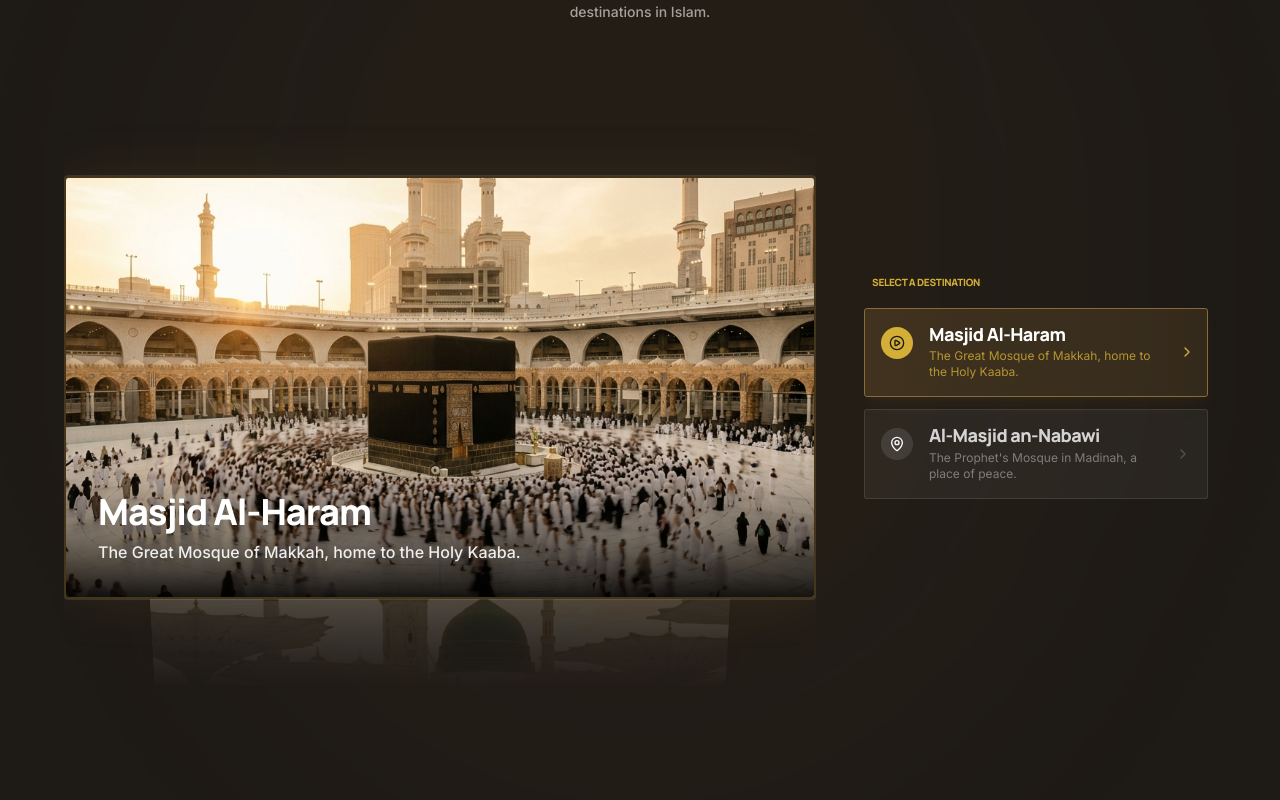
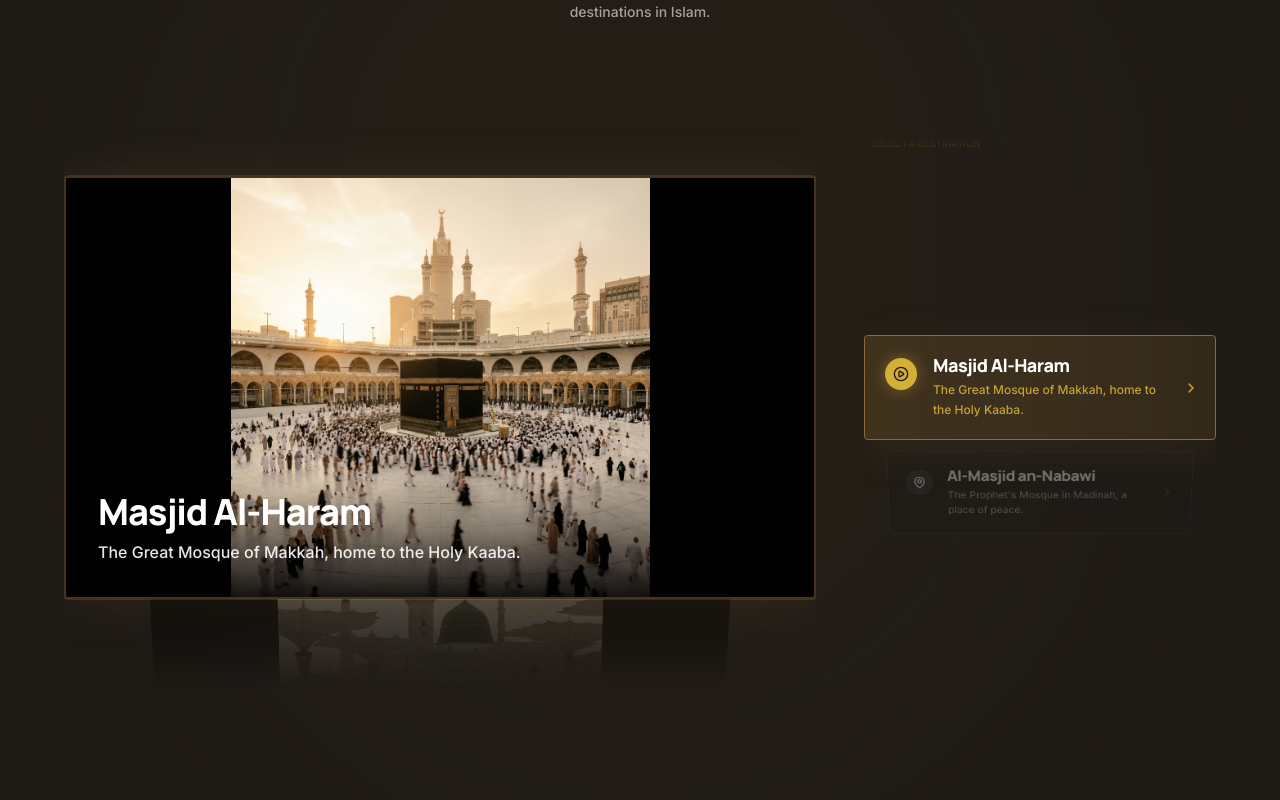
Before and after one commit to shafinmahida/dayar-e-habib-platform-v2, a Next.js app: page / in a window 1280 px wide. Shown: the part 1780-2580 px from the top of the page. Built offline with nearby package versions, Linux system fonts and the light colour scheme; no server answers; the database is empty; a web font is replaced by a local one.

Commit message:
Feat: Sync 3D Text Wheel, add media full screen & un-crop destination images

```diff
--- a/components/sections/home/EnlightenmentClient.tsx
+++ b/components/sections/home/EnlightenmentClient.tsx
@@ -207,47 +207,69 @@ export function EnlightenmentClient({ data = DEFAULT_DATA }: EnlightenmentClient
             </div>
           </div>
 
-          {/* Right Column: 30% Holy Places List (Normal List syncing with wheel) */}
-          <div className="lg:col-span-4 w-full flex flex-col gap-3 max-h-[600px] overflow-y-auto custom-scrollbar pr-2">
-            <h3 className="text-[10px] font-black tracking-[0.2em] text-[#D4AF37] uppercase mb-2 pl-2">
+          {/* Right Column: 30% Holy Places Synced 3D Text Wheel */}
+          <div className="lg:col-span-4 w-full h-[500px] relative flex flex-col items-center justify-center overflow-hidden [mask-image:linear-gradient(to_bottom,transparent,black_15%,black_85%,transparent)] mt-8 lg:mt-0">
+            <h3 className="absolute top-0 left-0 text-[10px] font-black tracking-[0.2em] text-[#D4AF37] uppercase z-40 pl-2">
               Select a Destination
             </h3>
+            <div className="relative w-full h-full flex items-center justify-center [transform-style:preserve-3d]" style={{ perspective: "1200px" }}>
+              {finalData.holyPlaces.map((place, idx) => {
+                const count = finalData.holyPlaces.length;
+                let diff = idx - activeIndex;
 
-            {finalData.holyPlaces.map((place, idx) => {
-              const isActive = activePlace?.title === place.title;
+                // Handle infinite wrapping calculations
+                if (diff < -Math.floor(count / 2)) diff += count;
+                if (diff > Math.floor(count / 2)) diff -= count;
+
+                const isActive = diff === 0;
+                const absDiff = Math.abs(diff);
+                const isHidden = absDiff > 4; // Show slightly more text items than videos
+
+                // 3D Math for the text wheel
+                const translateY = diff * 110; // Vertical spacing for text
+                const translateZ = isActive ? 0 : -absDiff * 50;
+                const rotateX = -diff * 20;
+                const opacity = isActive ? 1 : Math.max(0, 1 - absDiff * 0.25);
+                const scale = isActive ? 1 : Math.max(0.85, 1 - absDiff * 0.1);
+
                 return (
                   <button
                     key={idx}
                     onClick={() => setActiveIndex(idx)}
                     className={cn(
-                    "text-left flex items-start gap-4 w-full p-4 rounded-xl transition-all duration-300 border relative overflow-hidden group",
+                      "absolute w-full text-left flex items-start gap-4 p-5 rounded-2xl transition-all duration-700 cubic-bezier(0.16, 1, 0.3, 1) border group",
                       isActive
-                      ? "bg-[#8A6A36]/20 border-[#8A6A36] shadow-lg shadow-[#8A6A36]/10"
-                      : "bg-white/5 border-white/10 hover:bg-white/10 hover:border-white/20"
+                        ? "bg-[#8A6A36]/20 border-[#8A6A36] shadow-[0_10px_40px_rgba(138,106,54,0.15)] z-30"
+                        : "bg-[#1E1A16] border-white/5 hover:bg-white/5 hover:border-white/10 z-10"
                     )}
+                    style={{
+                      transform: `translateY(${translateY}px) translateZ(${translateZ}px) rotateX(${rotateX}deg) scale(${scale})`,
+                      opacity: isHidden ? 0 : opacity,
+                      pointerEvents: isHidden ? 'none' : 'auto',
+                    }}
                   >
                     {/* Subtle active glow inside button */}
                     {isActive && (
-                    <div className="absolute inset-0 bg-gradient-to-r from-[#8A6A36]/10 to-transparent pointer-events-none" />
+                      <div className="absolute inset-0 bg-gradient-to-r from-[#8A6A36]/10 to-transparent pointer-events-none rounded-2xl" />
                     )}
 
                     <div className={cn(
-                    "mt-0.5 rounded-full p-2 transition-colors duration-300 shrink-0 relative z-10",
-                    isActive ? "bg-[#D4AF37] text-[#1E1A16]" : "bg-white/10 text-white group-hover:bg-white/20"
+                      "mt-0.5 rounded-full p-2 transition-colors duration-700 shrink-0 relative z-10",
+                      isActive ? "bg-[#D4AF37] text-[#1E1A16] shadow-[0_0_15px_rgba(212,175,55,0.4)]" : "bg-white/5 text-white/50 group-hover:bg-white/10 group-hover:text-white/80"
                     )}>
                       {isActive ? <PlayCircle className="size-4" /> : <MapPin className="size-4" />}
                     </div>
 
                     <div className="flex-1 relative z-10">
                       <h4 className={cn(
-                      "font-heading text-lg font-bold transition-colors duration-300",
-                      isActive ? "text-white" : "text-white/80 group-hover:text-white"
+                        "font-heading text-lg font-bold transition-colors duration-700",
+                        isActive ? "text-white" : "text-white/50 group-hover:text-white/90"
                       )}>
                         {place.title}
                       </h4>
                       <p className={cn(
-                      "text-xs mt-1 transition-colors duration-300 line-clamp-2",
-                      isActive ? "text-[#D4AF37]/80" : "text-white/40 group-hover:text-white/60"
+                        "text-xs mt-1 transition-colors duration-700 line-clamp-2 leading-relaxed",
+                        isActive ? "text-[#D4AF37]/90 font-medium" : "text-white/30 group-hover:text-white/50"
                       )}>
                         {place.description || "Discover the history and significance."}
                       </p>
@@ -255,15 +277,15 @@ export function EnlightenmentClient({ data = DEFAULT_DATA }: EnlightenmentClient
 
                     <div className="relative z-10 shrink-0 self-center">
                       <ChevronRight className={cn(
-                      "size-4 transition-transform duration-300",
-                      isActive ? "text-[#D4AF37] translate-x-1" : "text-white/20 group-hover:text-white/50"
+                        "size-4 transition-transform duration-700",
+                        isActive ? "text-[#D4AF37] translate-x-1" : "text-white/10 group-hover:text-white/30"
                       )} />
                     </div>
                   </button>
                 );
               })}
             </div>
-
+          </div>
         </div>
       </Container>
     </Section>
--- a/components/shared/SmartMediaPlayer.tsx
+++ b/components/shared/SmartMediaPlayer.tsx
@@ -1,7 +1,9 @@
 "use client";
 
+import { useState, useRef, useEffect } from "react";
 import Image from "next/image";
 import { cn } from "@/lib/utils";
+import { Volume2, VolumeX, Maximize } from "lucide-react";
 
 interface SmartMediaPlayerProps {
   url: string;
@@ -12,15 +14,55 @@ interface SmartMediaPlayerProps {
 }
 
 export function SmartMediaPlayer({ url, type = "image", alt = "Media content", className, priority = false }: SmartMediaPlayerProps) {
+  const [isMuted, setIsMuted] = useState(true);
+  const [lastTap, setLastTap] = useState(0);
+  const containerRef = useRef<HTMLDivElement>(null);
+  const videoRef = useRef<HTMLVideoElement>(null);
+
+  const handleFullscreen = () => {
+    const el = containerRef.current;
+    if (!el) return;
+    if (el.requestFullscreen) {
+      el.requestFullscreen();
+    } else if ((el as any).webkitRequestFullscreen) {
+      (el as any).webkitRequestFullscreen();
+    } else if ((el as any).msRequestFullscreen) {
+      (el as any).msRequestFullscreen();
+    }
+  };
+
+  const handleTouchStart = () => {
+    const now = Date.now();
+    if (now - lastTap < 300) {
+      handleFullscreen();
+    }
+    setLastTap(now);
+  };
+
+  const toggleMute = (e: React.MouseEvent | React.TouchEvent) => {
+    e.stopPropagation();
+    setIsMuted(!isMuted);
+    if (videoRef.current) {
+      videoRef.current.muted = !isMuted;
+    }
+  };
+
   // If explicitly an image, render an image intrinsically sized
   if (type === "image" || url.match(/\.(jpeg|jpg|gif|png|webp)$/i)) {
     return (
-      // eslint-disable-next-line @next/next/no-img-element
+      <div
+        ref={containerRef}
+        className={cn("relative w-full overflow-hidden rounded-xl bg-black flex items-center justify-center", className)}
+        onDoubleClick={handleFullscreen}
+        onTouchStart={handleTouchStart}
+      >
+        {/* eslint-disable-next-line @next/next/no-img-element */}
         <img
           src={url}
           alt={alt}
-        className={cn("w-full h-auto block rounded-xl", className)}
+          className="w-full h-full object-contain"
         />
+      </div>
     );
   }
 
@@ -35,14 +77,19 @@ export function SmartMediaPlayer({ url, type = "image", alt = "Media content", c
 
   const yId = getYoutubeId(url);
   if (yId) {
-    // If we want no black borders, we must set the exact aspect ratio of the iframe wrapper
     return (
-      <div className={cn("relative w-full rounded-xl overflow-hidden bg-black", isShort ? "aspect-[9/16]" : "aspect-video", className)}>
+      <div
+        ref={containerRef}
+        className={cn("relative w-full rounded-xl overflow-hidden bg-black flex items-center justify-center", isShort ? "aspect-[9/16]" : "aspect-video", className)}
+        onDoubleClick={handleFullscreen}
+        onTouchStart={handleTouchStart}
+      >
         <iframe
-          src={`https://www.youtube-nocookie.com/embed/${yId}?autoplay=1&mute=1&controls=0&modestbranding=1&rel=0&showinfo=0&iv_load_policy=3&disablekb=1&playsinline=1&loop=1&playlist=${yId}&fs=0`}
-          allow="accelerometer; autoplay; clipboard-write; encrypted-media; gyroscope; picture-in-picture"
-          className="absolute inset-0 w-full h-full opacity-95 pointer-events-none"
+          src={`https://www.youtube-nocookie.com/embed/${yId}?autoplay=1&mute=${isMuted ? 1 : 0}&controls=1&modestbranding=1&rel=0&showinfo=0&iv_load_policy=3&disablekb=1&playsinline=1&loop=1&playlist=${yId}&fs=1`}
+          allow="accelerometer; autoplay; clipboard-write; encrypted-media; gyroscope; picture-in-picture; fullscreen"
+          className="absolute inset-0 w-full h-full"
         />
+        {/* We can't overlay buttons cleanly on YouTube without blocking interactions, so we rely on controls=1 */}
       </div>
     );
   }
@@ -56,44 +103,55 @@ export function SmartMediaPlayer({ url, type = "image", alt = "Media content", c
   const igId = getInstagramId(url);
   if (igId) {
     return (
-      <div className={cn("relative w-full aspect-[9/16] rounded-xl overflow-hidden bg-black", className)}>
+      <div
+        ref={containerRef}
+        className={cn("relative w-full aspect-[9/16] rounded-xl overflow-hidden bg-black", className)}
+        onDoubleClick={handleFullscreen}
+        onTouchStart={handleTouchStart}
+      >
         <iframe
           src={`https://www.instagram.com/p/${igId}/embed`}
           className="absolute inset-0 w-full h-full border-0"
           frameBorder="0"
           scrolling="no"
+          allowFullScreen
         />
       </div>
     );
   }
 
-  // 3. Facebook
-  const isFacebook = url.includes('facebook.com');
-  if (isFacebook) {
+  // 3. Native Video (Uploaded MP4s, etc)
   return (
-      <div className={cn("relative w-full aspect-video rounded-xl overflow-hidden bg-black", className)}>
-        <iframe
-          src={`https://www.facebook.com/plugins/video.php?href=${encodeURIComponent(url)}&show_text=false&width=auto`}
-          className="w-full h-full absolute inset-0"
-          style={{ border: 'none', overflow: 'hidden' }}
-          scrolling="no"
-          frameBorder="0"
-          allowFullScreen={true}
-          allow="autoplay; clipboard-write; encrypted-media; picture-in-picture; web-share"
+    <div
+      ref={containerRef}
+      className={cn("relative w-full overflow-hidden rounded-xl bg-black group", className)}
+      onDoubleClick={handleFullscreen}
+      onTouchStart={handleTouchStart}
+    >
+      <video
+        ref={videoRef}
+        src={url}
+        autoPlay
+        muted={isMuted}
+        loop
+        playsInline
+        className="w-full h-full object-contain"
       />
+
+      {/* Audio Toggle Overlay */}
+      <button
+        onClick={toggleMute}
+        onTouchEnd={toggleMute}
+        className="absolute bottom-4 right-4 p-3 bg-black/60 hover:bg-black/80 backdrop-blur-md rounded-full text-white opacity-0 group-hover:opacity-100 transition-opacity z-20 shadow-xl"
+        title="Toggle Audio"
+      >
+        {isMuted ? <VolumeX className="size-5" /> : <Volume2 className="size-5" />}
+      </button>
+
+      {/* Double Tap Hint */}
+      <div className="absolute top-4 right-4 p-2 bg-black/40 backdrop-blur-md rounded-full text-white/70 opacity-0 group-hover:opacity-100 transition-opacity pointer-events-none z-20">
+        <Maximize className="size-4" />
+      </div>
     </div>
   );
 }
-
-  // 4. Default native video for .mp4, .webm, etc.
-  return (
-    <video
-      src={url}
-      autoPlay
-      muted
-      loop
-      playsInline
-      className={cn("w-full h-auto block rounded-xl", className)}
-    />
-  );
-}
```
Also changed, not shown: components/sections/home/destinations.tsx (+4 -5 lines). Lines whose indentation alone changed are shown as unchanged.
